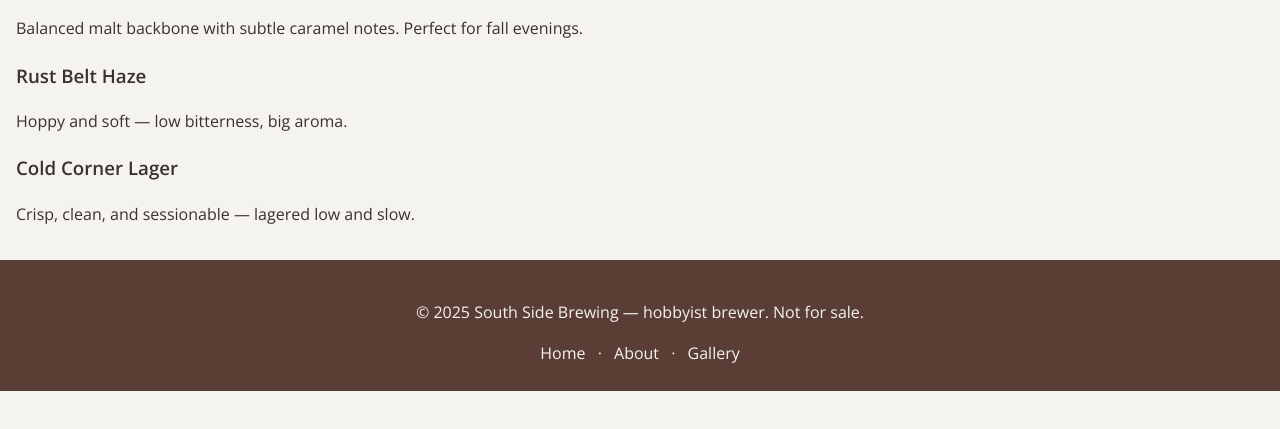
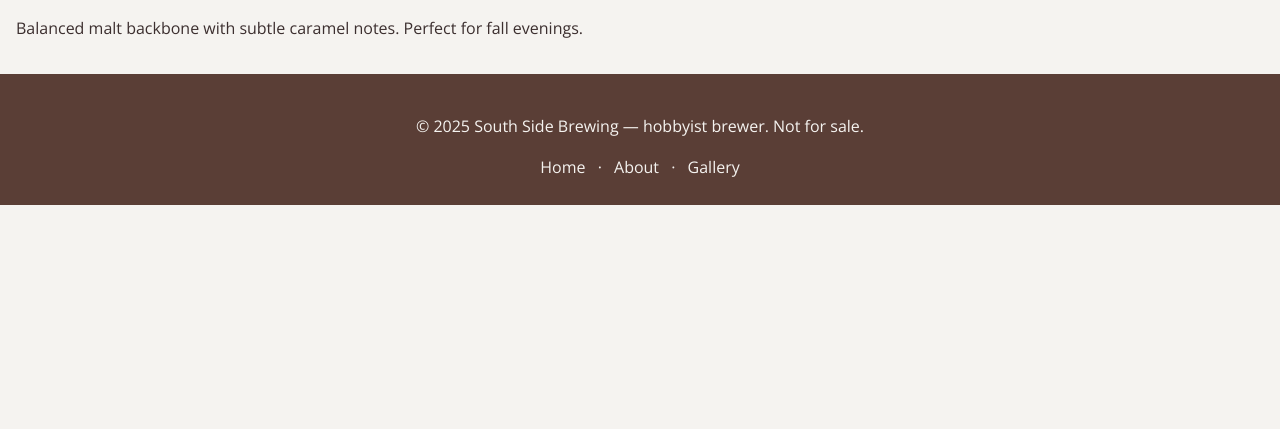
Before and after one commit to ajsouth/SouthSideBrewing, a plain HTML site: page recipes.html in a window 1280 px wide. Shown: the part 229-658 px from the top of the page. Drawn offline with nearby package versions, Linux system fonts and the light colour scheme.

Commit message:
Update recipes.html

```diff
--- a/recipes.html
+++ b/recipes.html
@@ -36,16 +36,6 @@
         <h3>South Side Amber</h3>
         <p>Balanced malt backbone with subtle caramel notes. Perfect for fall evenings.</p>
       </article>
-
-      <article id="ipa">
-        <h3>Rust Belt Haze</h3>
-        <p>Hoppy and soft — low bitterness, big aroma.</p>
-      </article>
-
-      <article id="lager">
-        <h3>Cold Corner Lager</h3>
-        <p>Crisp, clean, and sessionable — lagered low and slow.</p>
-      </article>
     </section>
   </main>
 
```
